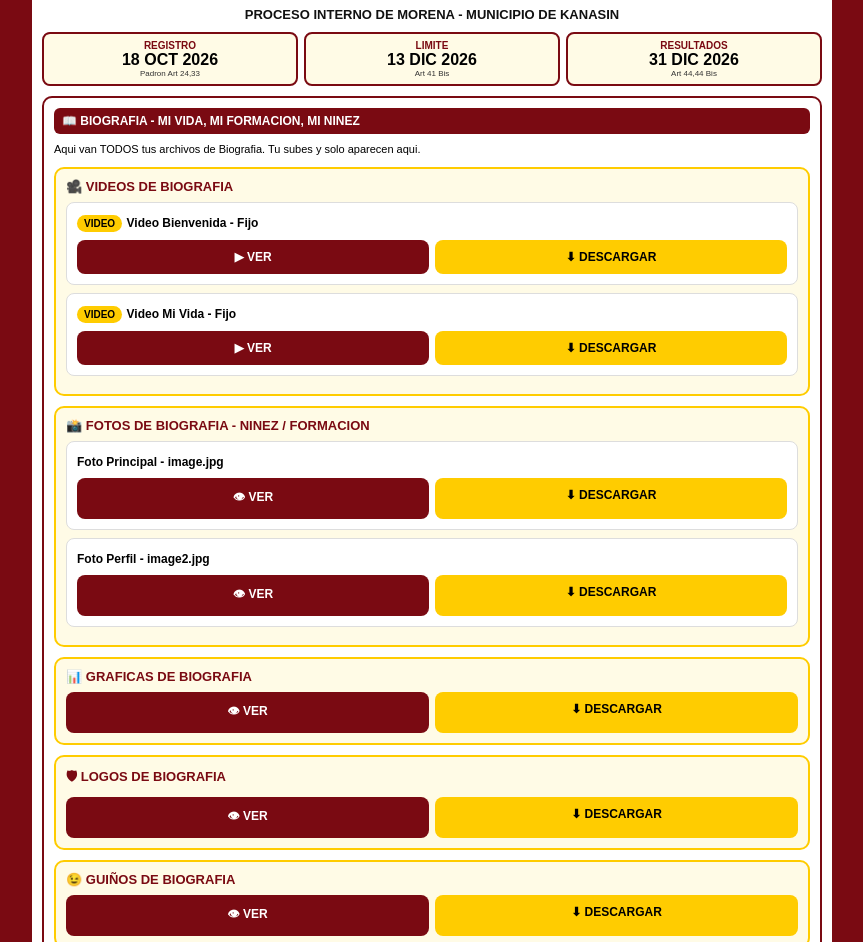
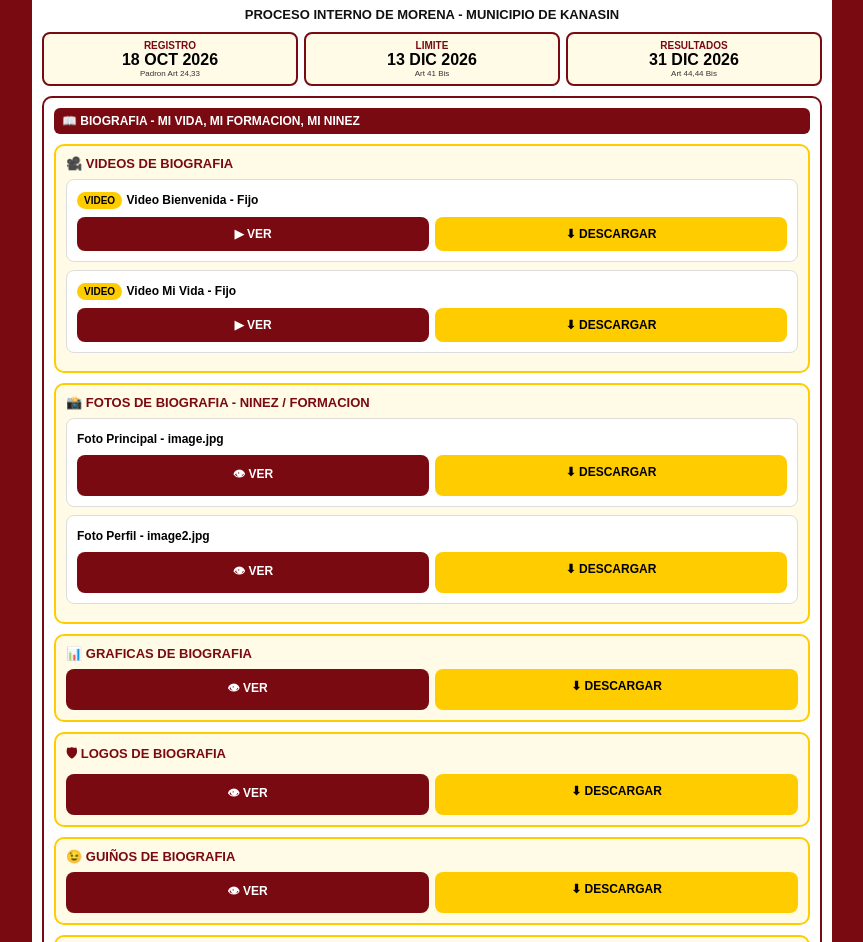
Before and after one commit to eduardojaviermoragonzalez68-cyber/eduardojaviermoragonzalez68-cyber.github.io, a plain HTML site: page index.html in a window 1280 px wide. Shown: the part 1908-2850 px from the top of the page, without its empty margins (208-1071 px from the left). Drawn offline with Linux system fonts and the light colour scheme; no server answers.

Commit message:
Update index.html

```diff
--- a/index.html
+++ b/index.html
@@ -60,8 +60,8 @@ body:not(.es-admin) .auto-vacio{display:none!important}
 <p class="subtitle">PROCESO INTERNO DE MORENA - MUNICIPIO DE KANASIN</p>
 <div class="dates"><div class="date-box"><b>REGISTRO</b><span>18 OCT 2026</span><small>Padron Art 24,33</small></div><div class="date-box"><b>LIMITE</b><span>13 DIC 2026</span><small>Art 41 Bis</small></div><div class="date-box"><b>RESULTADOS</b><span>31 DIC 2026</span><small>Art 44,44 Bis</small></div></div>
 
-<!-- 1. BIOGRAFIA -->
-<div class="sect" id="biografia"><h4>📖 BIOGRAFIA - Mi Vida, Mi Formacion, Mi Ninez</h4><p>Aqui van TODOS tus archivos de Biografia. Tu subes y solo aparecen aqui.</p>
+<!-- 1. BIOGRAFIA - SIN TEXTO NEGRO -->
+<div class="sect" id="biografia"><h4>📖 BIOGRAFIA - Mi Vida, Mi Formacion, Mi Ninez</h4>
 <div class="subbox"><h3>🎥 VIDEOS DE BIOGRAFIA</h3><div id="videos-biografia"></div><div class="card"><span class="tag">VIDEO</span> <b>Video Bienvenida - Fijo</b><div class="btns"><a class="btn btn-ver" href="videos/biografia/Video_Biografia_Bienvenida_01.mp4" target="_blank">▶ VER</a><a class="btn btn-down" href="videos/biografia/Video_Biografia_Bienvenida_01.mp4" download>⬇ DESCARGAR</a></div></div><div class="card"><span class="tag">VIDEO</span> <b>Video Mi Vida - Fijo</b><div class="btns"><a class="btn btn-ver" href="videos/biografia/Video_Biografia_Mi_Vida_01.mp4" target="_blank">▶ VER</a><a class="btn btn-down" href="videos/biografia/Video_Biografia_Mi_Vida_01.mp4" download>⬇ DESCARGAR</a></div></div><div class="btns solo-admin"><a class="btn btn-add" href="https://github.com/eduardojaviermoragonzalez68-cyber/eduardojaviermoragonzalez68-cyber.github.io/upload/main/videos/biografia" target="_blank">+ CONTINUAR AGREGANDO - SUBIR MAS VIDEOS BIOGRAFIA</a></div></div>
 <div class="subbox"><h3>📸 FOTOS DE BIOGRAFIA - Ninez / Formacion</h3><div id="fotos-biografia"></div><div class="card"><b>Foto Principal - image.jpg</b><div class="btns"><a class="btn btn-ver" href="image.jpg" target="_blank">👁 VER</a><a class="btn btn-down" href="image.jpg" download>⬇ DESCARGAR</a></div></div><div class="card"><b>Foto Perfil - image2.jpg</b><div class="btns"><a class="btn btn-ver" href="image2.jpg" target="_blank">👁 VER</a><a class="btn btn-down" href="image2.jpg" download>⬇ DESCARGAR</a></div></div><div class="btns solo-admin"><a class="btn btn-add" href="https://github.com/eduardojaviermoragonzalez68-cyber/eduardojaviermoragonzalez68-cyber.github.io/upload/main/fotos" target="_blank">+ AGREGAR MAS FOTOS NINEZ / FORMACION</a></div></div>
 <div class="subbox"><h3>📊 GRAFICAS DE BIOGRAFIA</h3><div id="graficas-biografia"></div><div class="btns"><a class="btn btn-ver" href="graficas/Grafica_Biografia_01.jpg" target="_blank">👁 VER</a><a class="btn btn-down" href="graficas/Grafica_Biografia_01.jpg" download>⬇ DESCARGAR</a></div><div class="btns solo-admin"><a class="btn btn-add" href="https://github.com/eduardojaviermoragonzalez68-cyber/eduardojaviermoragonzalez68-cyber.github.io/upload/main/graficas" target="_blank">+ AGREGAR MAS GRAFICAS</a></div></div>
```
